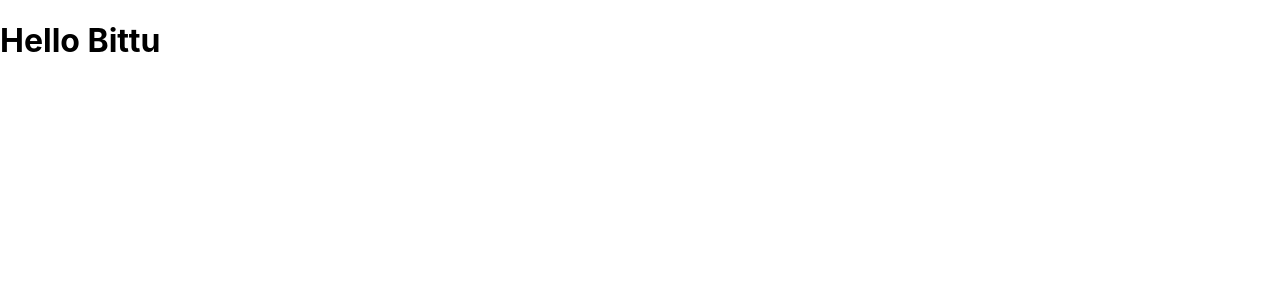
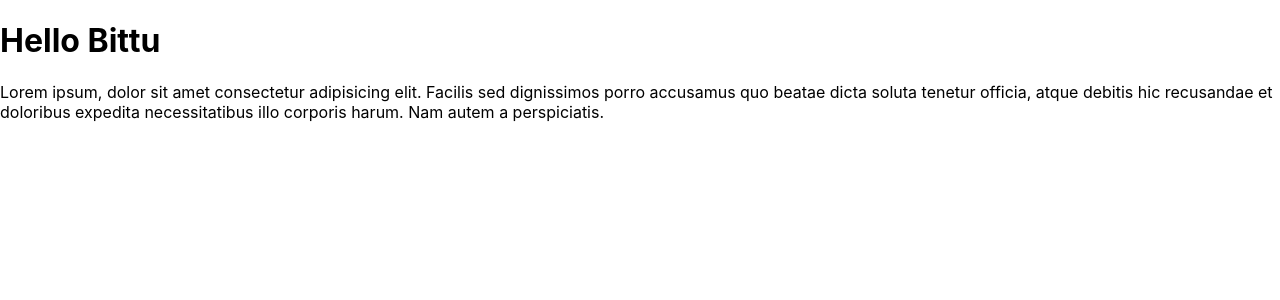
Before and after one commit to KUMAR7BITTU/react_js_course, a React (Create React App) app: page / in a window 1280 px wide. Shown: the top 300 px of the page. Built offline with nearby package versions, Linux system fonts and the light colour scheme.

Commit message:
new updated App.js

```diff
--- a/src/App.js
+++ b/src/App.js
@@ -4,10 +4,13 @@ import './App.css';
 let name = "Bittu";
 function App() {
   return (
-   <div className="container">
+    <div className="container">
+      <h1>Hello {name}</h1>
+      <p>
+        Lorem ipsum, dolor sit amet consectetur adipisicing elit. Facilis sed dignissimos porro accusamus quo beatae dicta soluta tenetur officia, atque debitis hic recusandae et doloribus expedita necessitatibus illo corporis harum. Nam autem a perspiciatis.
+      </p>
+    </div>
 
-     <h1>Hello {name}</h1>
-   </div>
   );
 }
 
```
